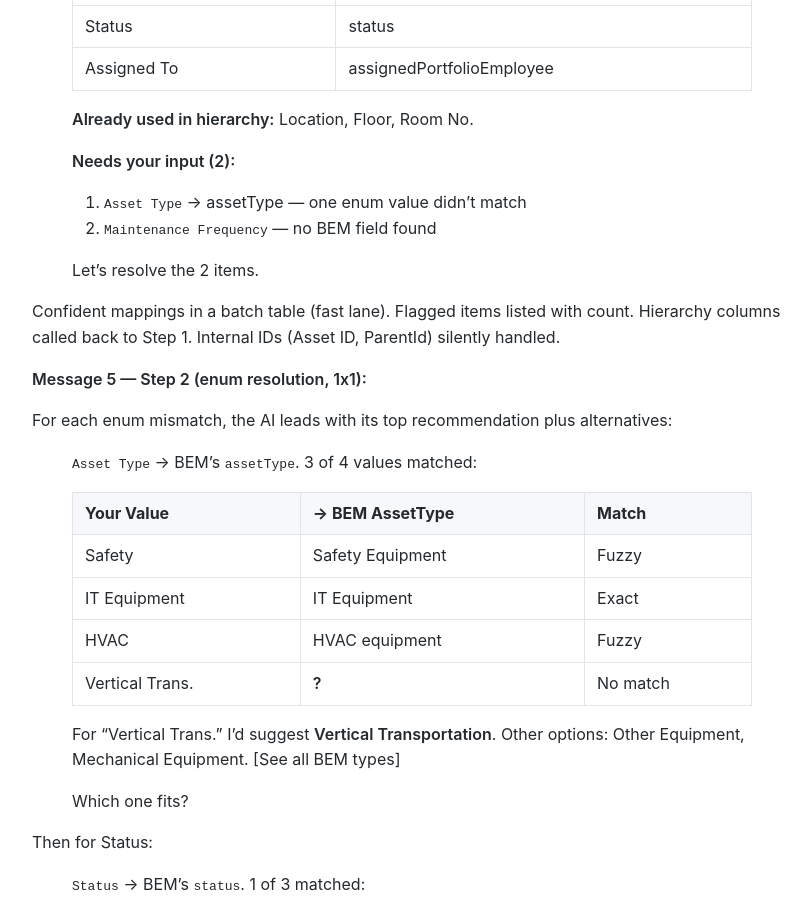
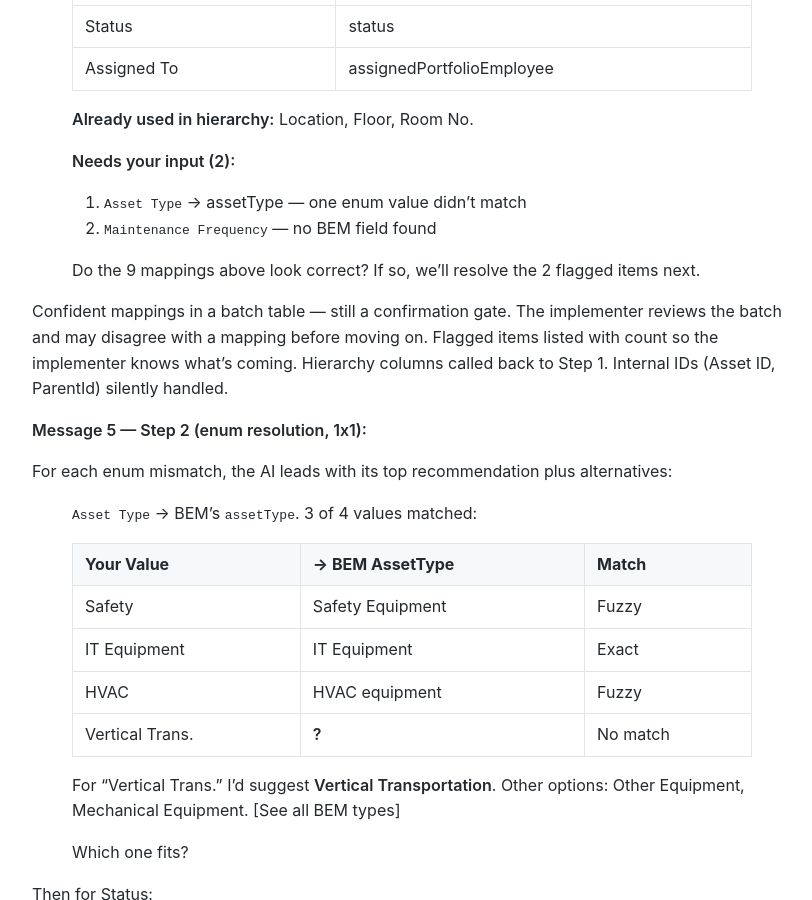
Before and after one commit to MariusWilsch/public-wilsch-ai-pages, a Jekyll site: the page built from project/archibus-fm-assistant/step-1-2-setup-phase-design.md, in a window 1280 px wide and 900 px high, scrolled down 12381 px. Shown: the whole window, without its empty margins (228-1040 px from the left). Built offline with Jekyll 4.4.1, drawn with Linux system fonts in a browser that asks for light colours; our own code applies the rules of GitHub Pages for plain Markdown files.

Commit message:
Sync from hippocampus 2026-02-27

```diff
--- a/project/archibus-fm-assistant/step-1-2-setup-phase-design.md
+++ b/project/archibus-fm-assistant/step-1-2-setup-phase-design.md
@@ -384,9 +384,9 @@ Separate cognitive load from hierarchy. The discrimination rule ran behind the s
 > 1. `Asset Type` → assetType — one enum value didn't match
 > 2. `Maintenance Frequency` — no BEM field found
 >
-> Let's resolve the 2 items.
+> Do the 9 mappings above look correct? If so, we'll resolve the 2 flagged items next.
 
-Confident mappings in a batch table (fast lane). Flagged items listed with count. Hierarchy columns called back to Step 1. Internal IDs (Asset ID, ParentId) silently handled.
+Confident mappings in a batch table — still a confirmation gate. The implementer reviews the batch and may disagree with a mapping before moving on. Flagged items listed with count so the implementer knows what's coming. Hierarchy columns called back to Step 1. Internal IDs (Asset ID, ParentId) silently handled.
 
 **Message 5 — Step 2 (enum resolution, 1x1):**
 
```
